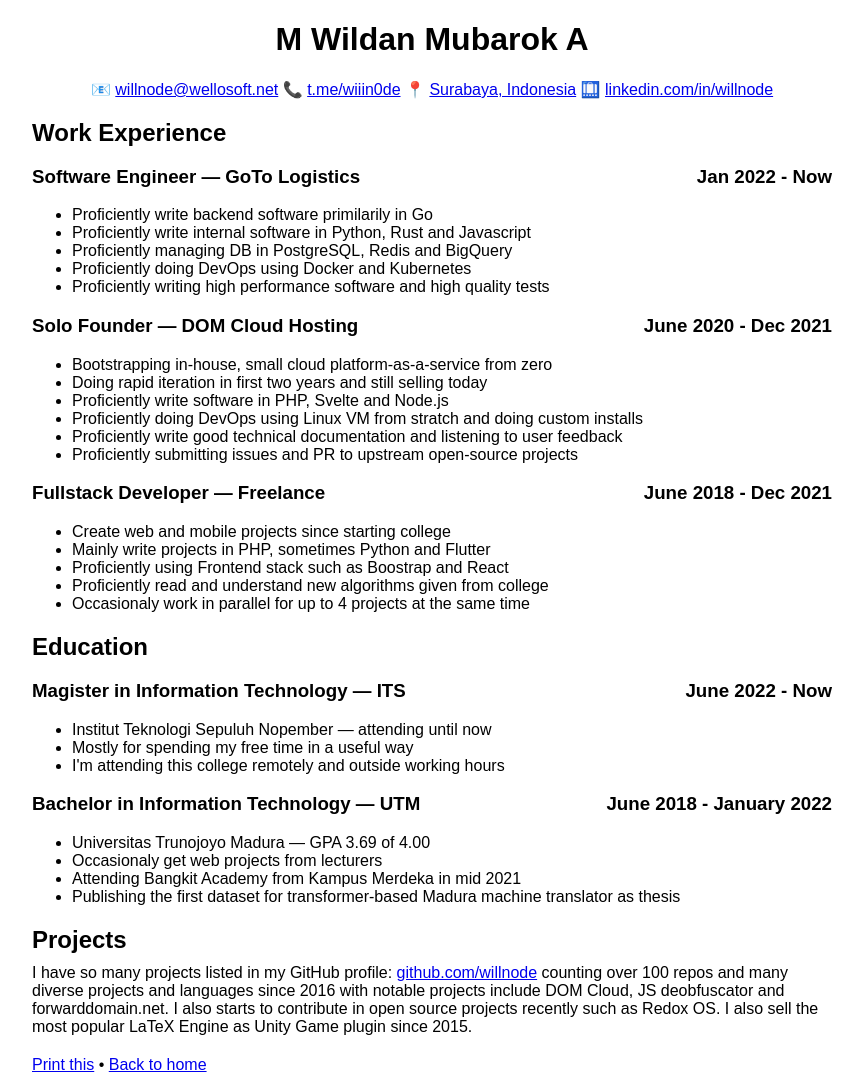
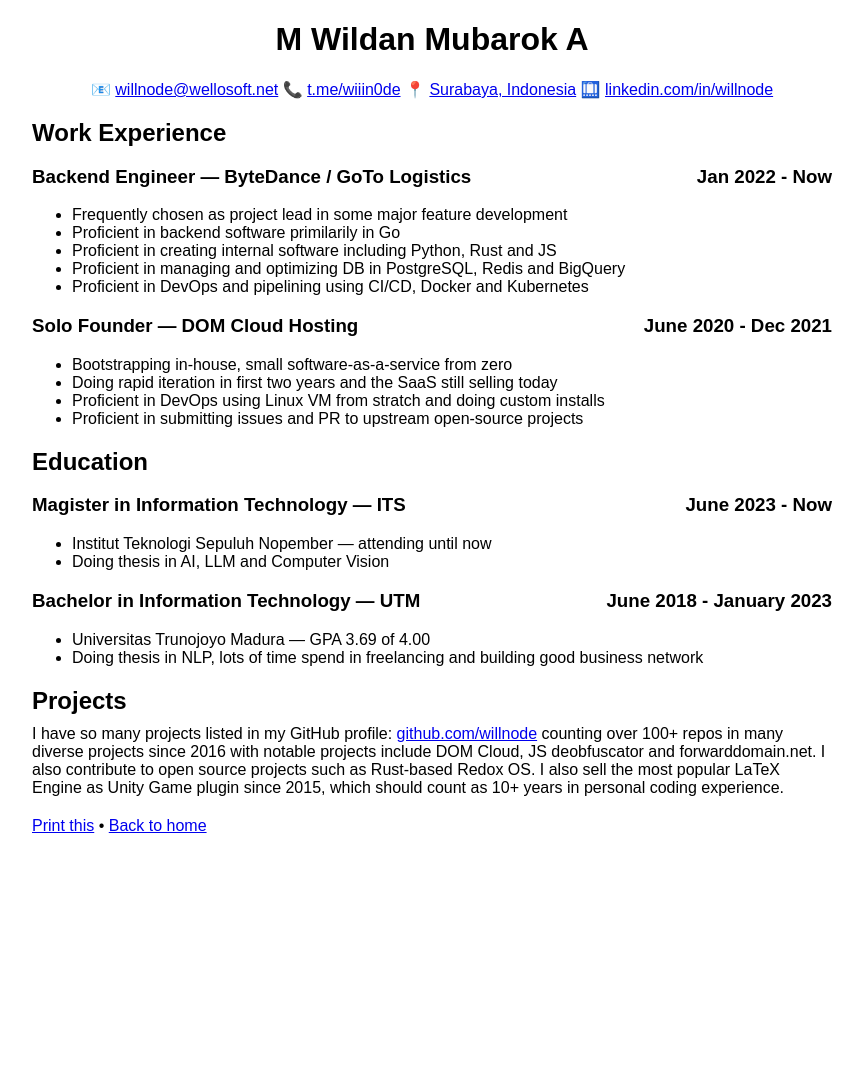
Before and after one commit to wellosoft/home, a Jekyll site: the page built from cv.html, in a window 1280 px wide. Shown: the whole page, without its empty margins (208-1071 px from the left). Built offline with Jekyll 4.4.1, drawn with Linux system fonts in a browser that asks for light colours; after the commit the page ends 900 px from its top, so only the background shows below that.

Commit message:
Update scss

```diff
--- a/_sass/main.scss
+++ b/_sass/main.scss
@@ -1,8 +1,8 @@
-@import './base.scss';
-@import './navbar.scss';
-@import './contact.scss';
-@import './index.scss';
-@import './graphics.scss';
-@import './projects.scss';
-@import './about.scss';
-@import './grants.scss';
+@use 'base.scss';
+@use 'navbar.scss';
+@use 'contact.scss';
+@use 'index.scss';
+@use 'graphics.scss';
+@use 'projects.scss';
+@use 'about.scss';
+@use 'grants.scss';
--- a/_sass/projects.scss
+++ b/_sass/projects.scss
@@ -1,3 +1,4 @@
+@use "sass:color";
 #projects {
     h1, h2 {
         padding: 0px 10px;
@@ -23,7 +24,7 @@
 
     .master-slick.projects {
         height: calc(4rem + 30vw + 150px);
-        background-color: darken($color: darkslategray, $amount: 10);
+        background-color: color.adjust($color: darkslategray, $lightness: -10%);
 
         .item {
             margin: 1rem;
--- a/cv.html
+++ b/cv.html
@@ -78,56 +78,42 @@
         </header>
         <section class="experience section">
             <h2>Work Experience</h2>
-            <h3>Software Engineer &mdash; GoTo Logistics <span class="timing">Jan 2022 - Now</span></h3>
+            <h3>Backend Engineer &mdash; ByteDance / GoTo Logistics <span class="timing">Jan 2022 - Now</span></h3>
             <ul>
-                <li>Proficiently write backend software primilarily in Go</li>
-                <li>Proficiently write internal software in Python, Rust and Javascript</li>
-                <li>Proficiently managing DB in PostgreSQL, Redis and BigQuery</li>
-                <li>Proficiently doing DevOps using Docker and Kubernetes</li>
-                <li>Proficiently writing high performance software and high quality tests</li>
+                <li>Frequently chosen as project lead in some major feature development</li>
+                <li>Proficient in backend software primilarily in Go</li>
+                <li>Proficient in creating internal software including Python, Rust and JS</li>
+                <li>Proficient in managing and optimizing DB in PostgreSQL, Redis and BigQuery</li>
+                <li>Proficient in DevOps and pipelining using CI/CD, Docker and Kubernetes</li>
             </ul>
             <h3>Solo Founder &mdash; DOM Cloud Hosting <span class="timing">June 2020 - Dec 2021</span></h3>
             <ul>
-                <li>Bootstrapping in-house, small cloud platform-as-a-service from zero</li>
-                <li>Doing rapid iteration in first two years and still selling today</li>
-                <li>Proficiently write software in PHP, Svelte and Node.js</li>
-                <li>Proficiently doing DevOps using Linux VM from stratch and doing custom installs</li>
-                <li>Proficiently write good technical documentation and listening to user feedback</li>
-                <li>Proficiently submitting issues and PR to upstream open-source projects</li>
-            </ul>
-            <h3>Fullstack Developer &mdash; Freelance <span class="timing">June 2018 - Dec 2021</span></h3>
-            <ul>
-                <li>Create web and mobile projects since starting college</li>
-                <li>Mainly write projects in PHP, sometimes Python and Flutter</li>
-                <li>Proficiently using Frontend stack such as Boostrap and React</li>
-                <li>Proficiently read and understand new algorithms given from college</li>
-                <li>Occasionaly work in parallel for up to 4 projects at the same time</li>
+                <li>Bootstrapping in-house, small software-as-a-service from zero</li>
+                <li>Doing rapid iteration in first two years and the SaaS still selling today</li>
+                <li>Proficient in DevOps using Linux VM from stratch and doing custom installs</li>
+                <li>Proficient in submitting issues and PR to upstream open-source projects</li>
             </ul>
         </section>
         <section class="education section">
             <h2>Education</h2>
-            <h3>Magister in Information Technology &mdash; ITS <span class="timing">June 2022 - Now</span></h3>
+            <h3>Magister in Information Technology &mdash; ITS <span class="timing">June 2023 - Now</span></h3>
             <ul>
                 <li>Institut Teknologi Sepuluh Nopember &mdash; attending until now</li>
-                <li>Mostly for spending my free time in a useful way</li>
-                <li>I'm attending this college remotely and outside working hours</li>
+                <li>Doing thesis in AI, LLM and Computer Vision</li>
             </ul>
-            <h3>Bachelor in Information Technology &mdash; UTM <span class="timing">June 2018 - January 2022</span></h3>
+            <h3>Bachelor in Information Technology &mdash; UTM <span class="timing">June 2018 - January 2023</span></h3>
             <ul>
                 <li>Universitas Trunojoyo Madura &mdash; GPA 3.69 of 4.00</li>
-                <li>Occasionaly get web projects from lecturers</li>
-                <li>Attending Bangkit Academy from Kampus Merdeka in mid 2021</li>
-                <li>Publishing the first dataset for transformer-based Madura machine translator as thesis</li>
+                <li>Doing thesis in NLP, lots of time spend in freelancing and building good business network</li>
             </ul>
         </section>
         <section class="project section">
             <h2>Projects</h2>
-            <p>I have so many projects listed in my GitHub profile: <a
-                    href="https://github.com/willnode">github.com/willnode</a>
-                counting over 100 repos and many diverse projects and languages since 2016 with notable projects
-                include DOM Cloud, JS deobfuscator and forwarddomain.net. I also starts to contribute in open source
-                projects recently such as Redox OS. I also sell the most popular LaTeX Engine as Unity Game plugin since
-                2015.</p>
+            <p>I have so many projects listed in my GitHub profile: <a href="https://github.com/willnode">github.com/willnode</a>
+                counting over 100+ repos in many diverse projects since 2016 with notable projects
+                include DOM Cloud, JS deobfuscator and forwarddomain.net. I also contribute to open source
+                projects such as Rust-based Redox OS. I also sell the most popular LaTeX Engine as Unity Game plugin since
+                2015, which should count as 10+ years in personal coding experience. </p>
         </section>
 
         <div class="print-none">
--- a/style.css
+++ b/style.css
@@ -1,3 +1,3 @@
 ---
 ---
-{{ "@import 'main'" | scssify }}
+{{ "@use 'main'" | scssify }}
```
